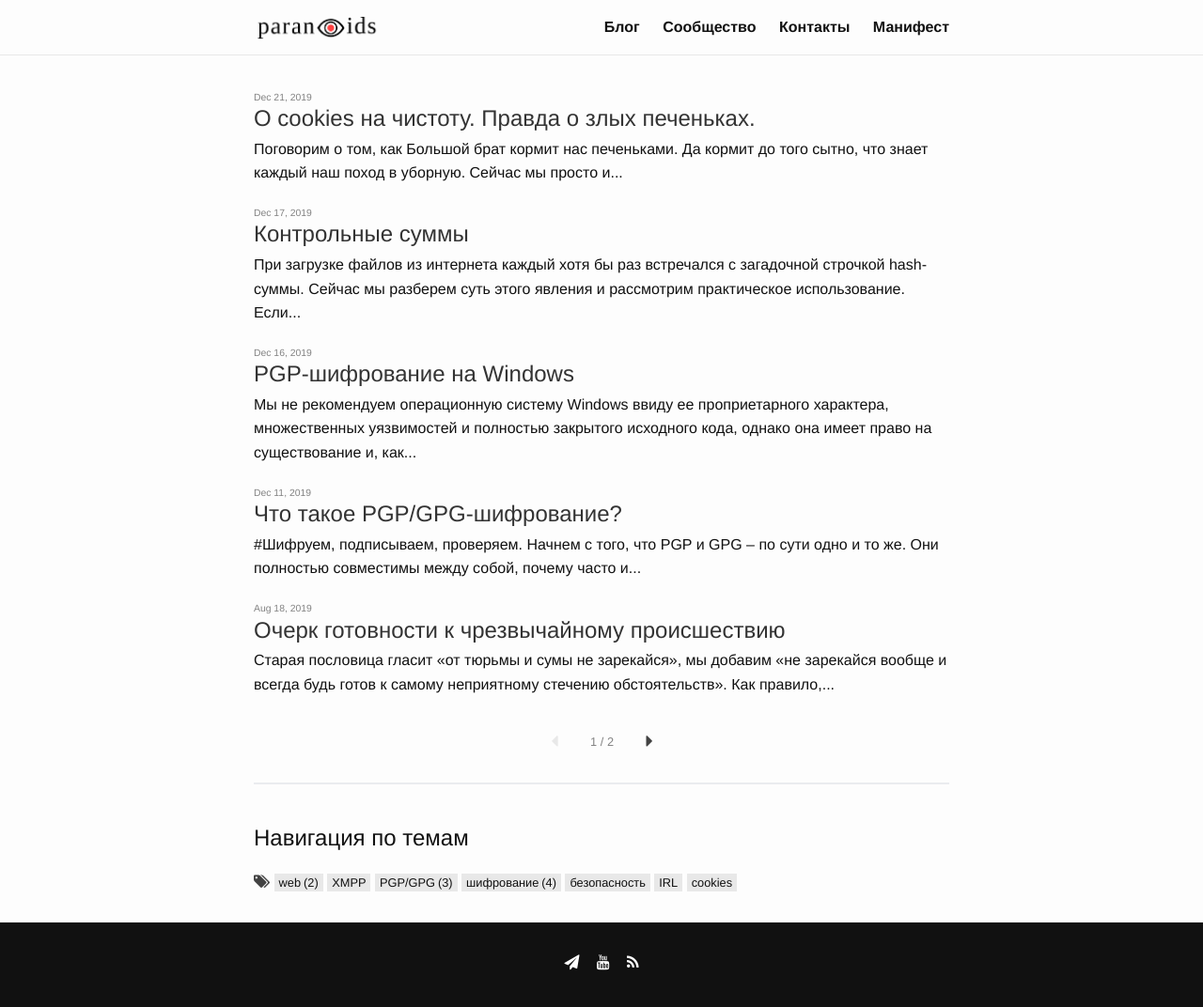
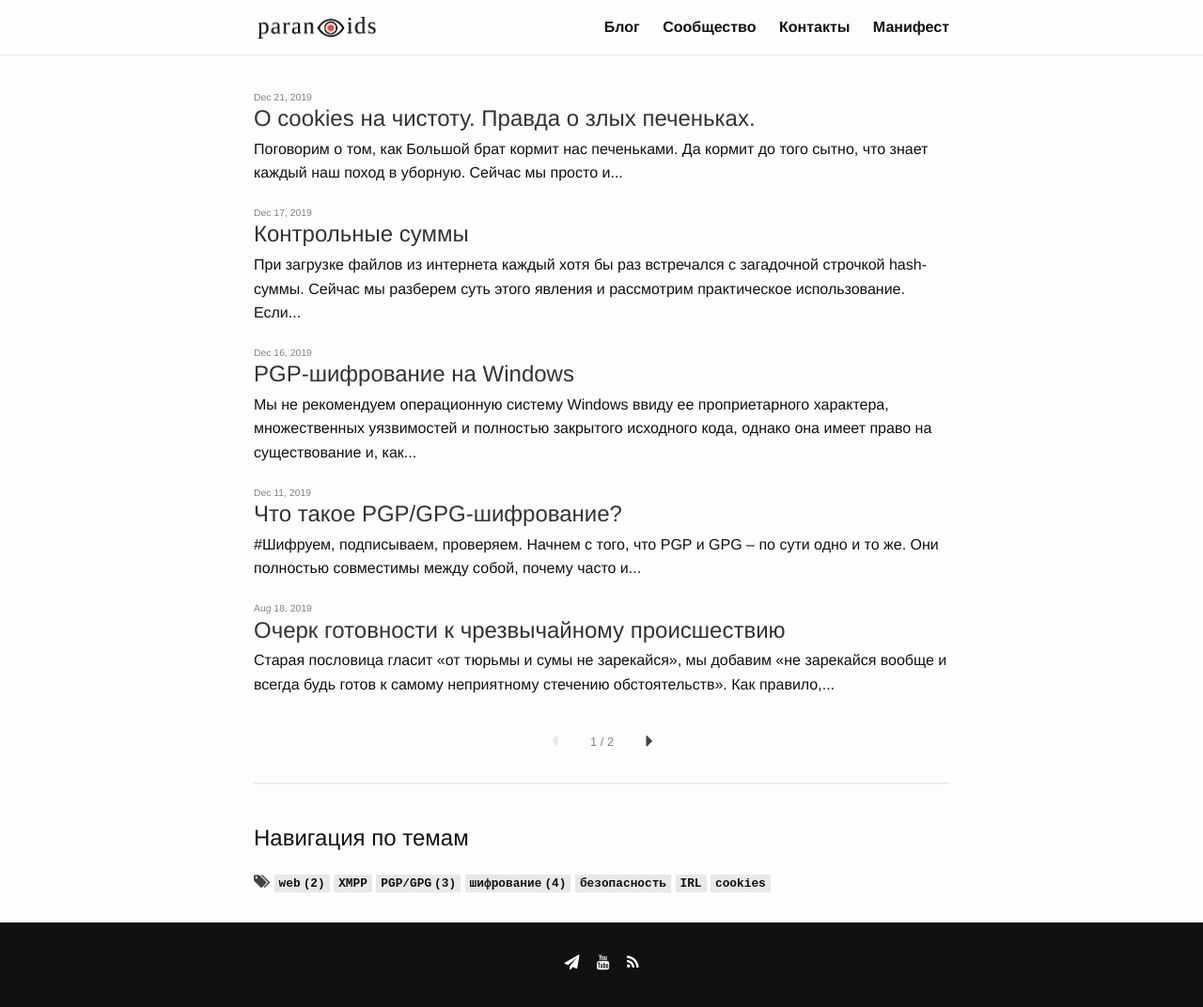
Before and after one commit to 2b7E1n6D0e5R7/2b7E1n6D0e5R7.github.io, a Jekyll site: the page built from index.html, in a window 1280 px wide. Shown: the whole page at 94% size. Built offline with Jekyll 4.4.1, drawn with Linux system fonts in a browser that asks for light colours; the list of posts is cut into pages by our own code.

Commit message:
Update _layout.scss

```diff
--- a/_sass/minimaless/_layout.scss
+++ b/_sass/minimaless/_layout.scss
@@ -714,7 +714,8 @@ color: white;
   @include relative-font-size(.8);
   color: $text-color;
   background-color: $grey-color-light;
-  font-weight: normal;
+  font-family: $font-type-family;
+  font-weight: 600;
   padding: 2px 5px;
   &:hover {
     color: $grey-color-light;
```
